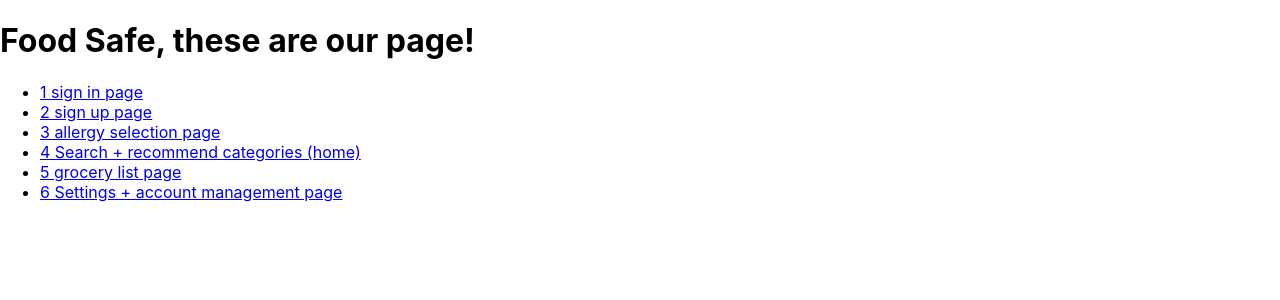
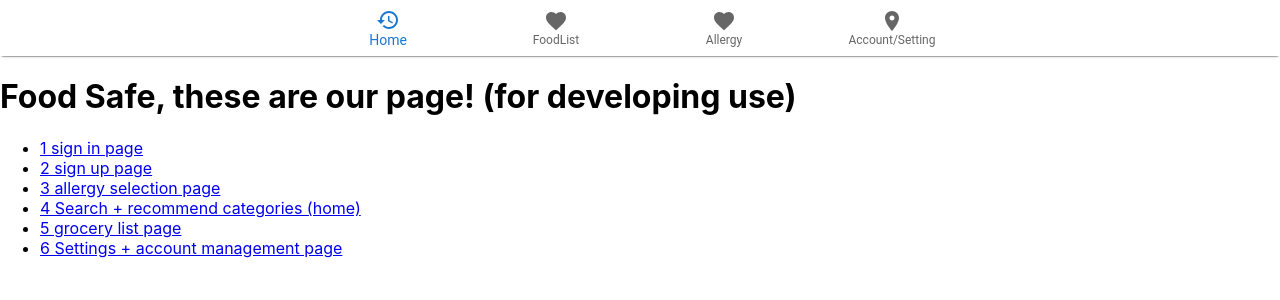
Before and after one commit to software-assignments-spring2022/final-project-foodsafe, a React (Create React App) app in the folder front-end/: page / in a window 1280 px wide. Shown: the top 300 px of the page. Built offline with nearby package versions, Linux system fonts and the light colour scheme.

Commit message:
setUp MD

```diff
--- a/front-end/package.json
+++ b/front-end/package.json
@@ -3,6 +3,11 @@
   "version": "0.1.0",
   "private": true,
   "dependencies": {
+    "@emotion/react": "^11.8.1",
+    "@emotion/styled": "^11.8.1",
+    "@mui/icons-material": "^5.5.0",
+    "@mui/material": "^5.5.0",
+    "@mui/styled-engine-sc": "^5.4.2",
     "@testing-library/jest-dom": "^5.16.2",
     "@testing-library/react": "^12.1.3",
     "@testing-library/user-event": "^13.5.0",
@@ -10,6 +15,7 @@
     "react-dom": "^17.0.2",
     "react-router-dom": "^6.2.2",
     "react-scripts": "5.0.0",
+    "styled-components": "^5.3.3",
     "web-vitals": "^2.1.4"
   },
   "scripts": {
--- a/front-end/src/App.js
+++ b/front-end/src/App.js
@@ -7,13 +7,15 @@ import Home_sign_up from './sign_up/main.js';
 import Home_set_acc from './set_acc/main.js';
 import Home_search_rec from './search_rec/main.js';
 import Home_groc_list from './groc_list/main.js';
+import Header from './Header.js'
 
 
 
 function App() {
   return (
     <a>
-      <h1>Food Safe, these are our page!</h1>
+      <Header/>
+      <h1>Food Safe, these are our page! (for developing use)</h1>
       <ul>
         <li><a href="/sign_in">1 sign in page</a></li>
         <li><a href="/sign_up">2 sign up page</a></li>
--- /dev/null
+++ b/front-end/src/Header.js
@@ -0,0 +1,33 @@
+import * as React from 'react';
+import Box from '@mui/material/Box';
+import BottomNavigation from '@mui/material/BottomNavigation';
+import BottomNavigationAction from '@mui/material/BottomNavigationAction';
+import RestoreIcon from '@mui/icons-material/Restore';
+import FavoriteIcon from '@mui/icons-material/Favorite';
+import LocationOnIcon from '@mui/icons-material/LocationOn';
+import Paper from '@mui/material/Paper';
+
+
+const Header=()=>{
+    const [value, setValue] = React.useState(0);
+
+    return (
+      <Box >
+        <Paper>
+            <BottomNavigation
+            showLabels
+            value={value}
+            onChange={(event, newValue) => {
+                setValue(newValue);
+            }}
+            >
+            <BottomNavigationAction label="Home"icon={<RestoreIcon />} />
+            <BottomNavigationAction label="FoodList" icon={<FavoriteIcon />} />
+            <BottomNavigationAction label="Allergy" icon={<FavoriteIcon />} />
+            <BottomNavigationAction label="Account/Setting" icon={<LocationOnIcon />} />
+            </BottomNavigation>
+        </Paper>
+      </Box>
+    );
+}
+export default Header
```
Also changed, not shown: 1 other file (tests, documents, lock files or other folders).
